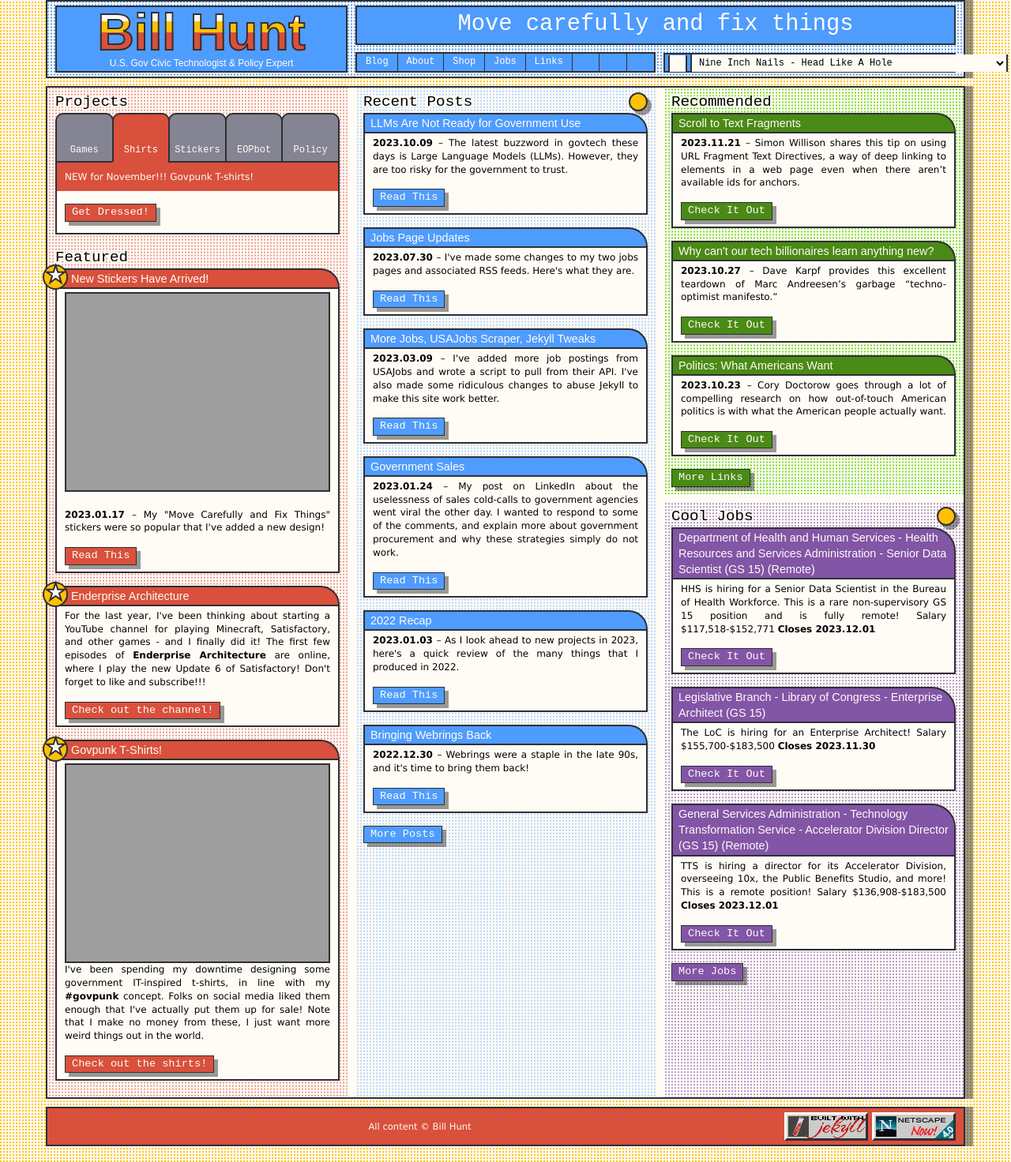
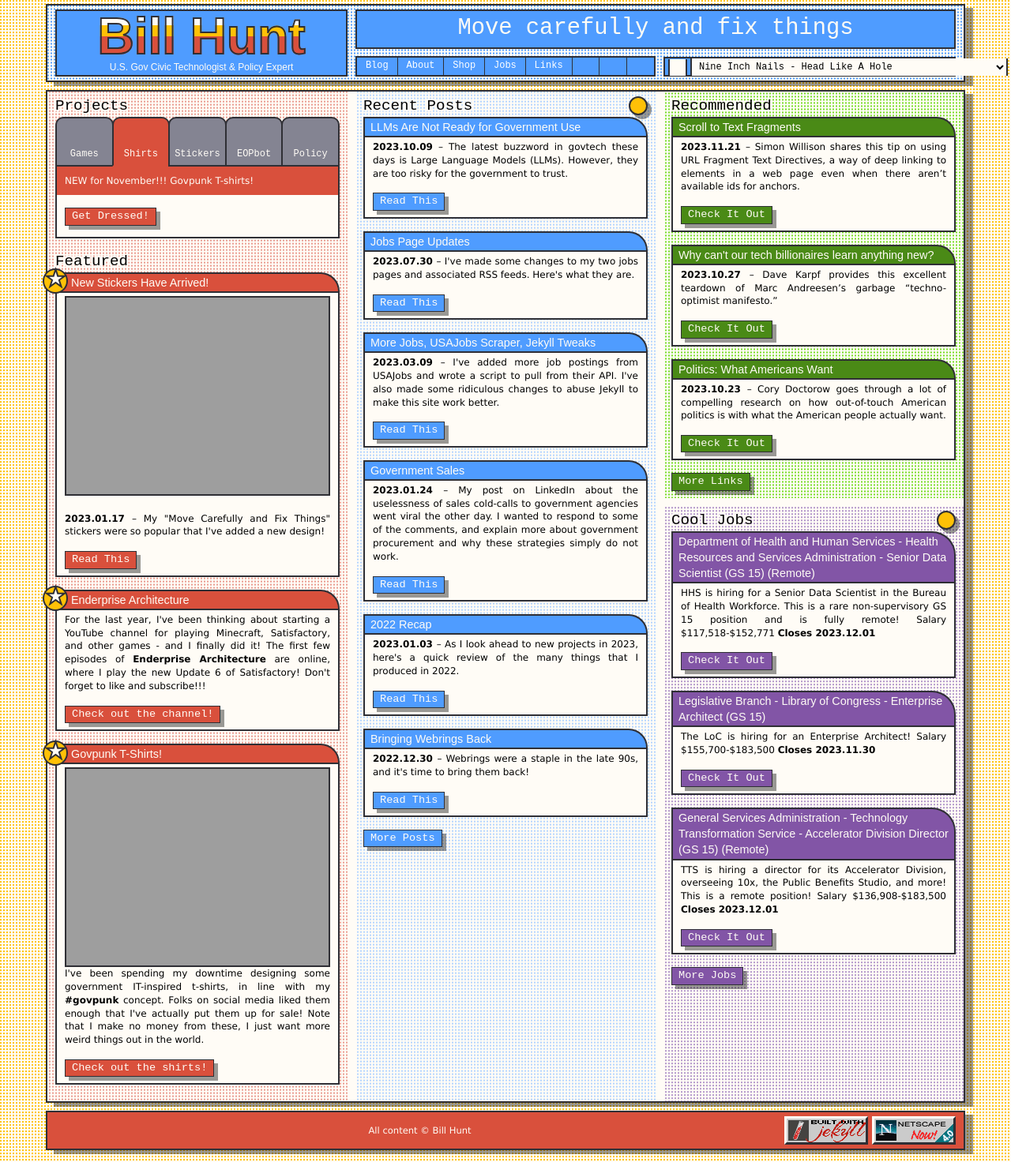
Before and after one commit to krusynth/billhunt.dev, a Jekyll site: the page built from index.md, in a window 1280 px wide. Shown: the whole page at 79% size. Built offline with Jekyll 4.4.1, drawn with Linux system fonts in a browser that asks for light colours; some web fonts are replaced.

Commit message:
Adjust shadows. Make button hovers more consistent.

```diff
--- a/assets/_sass/_variables.scss
+++ b/assets/_sass/_variables.scss
@@ -107,7 +107,7 @@
 
 
 @mixin shadow() {
-  box-shadow: 10px 0px rgba(00,00,00,0.4);
+  box-shadow: 10px 5px rgba(00,00,00,0.4);
 }
 
 %shadow-float {
--- a/assets/_sass/partials/navbar.scss
+++ b/assets/_sass/partials/navbar.scss
@@ -22,6 +22,8 @@
   }
 
   @media (min-width: $breakpoint-md) {
+    margin-top: 5px;
+
     display: grid;
     gap: $grid-gutter-width $grid-gutter-width;
     grid-template-columns: ($column-width - $grid-gutter-width) 1fr ($column-width - $grid-gutter-width);
--- a/assets/css/main.scss
+++ b/assets/css/main.scss
@@ -118,10 +118,9 @@
   @extend %shadow-float;
   &:hover {
     top: 5px;
+    color: $white;
+    background-color: lighten($blue, 10%);
     box-shadow: none;
-    color: $white;
-    // background-color: lighten($blue, 5%);
-    opacity: 0.80;
   }
 
   &.disabled {
@@ -531,7 +530,7 @@
 
   background-color: $sienna;
   color: $white;
-
+  margin-bottom: 15px;
 
   font-size: 0.85em;
 
```
